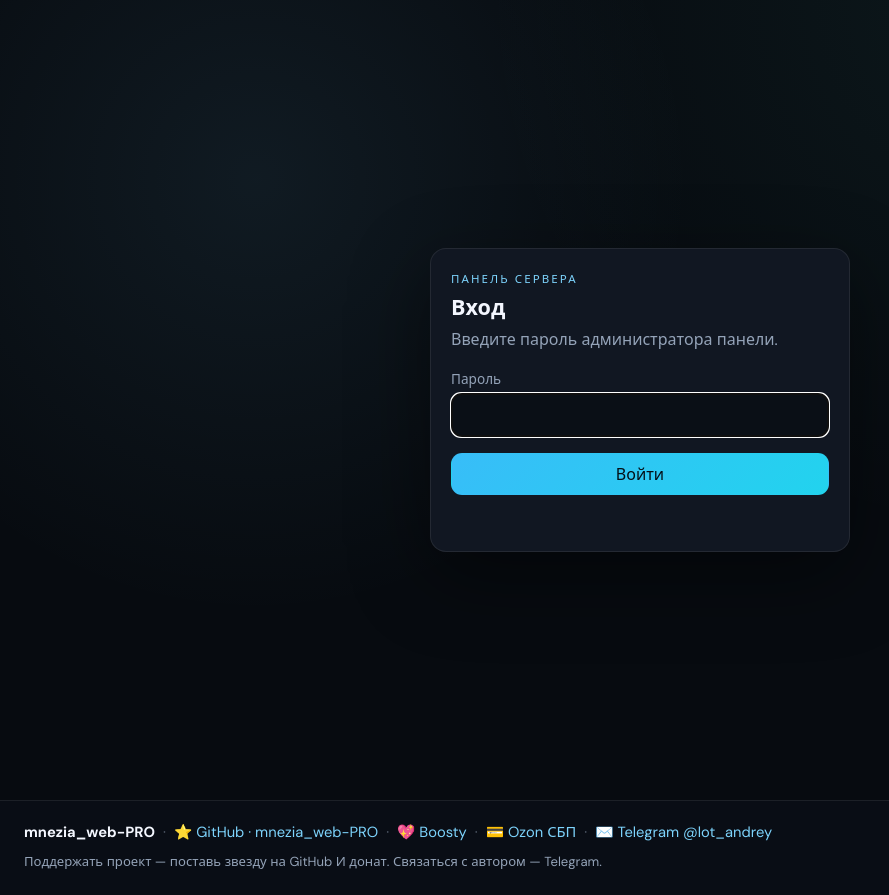
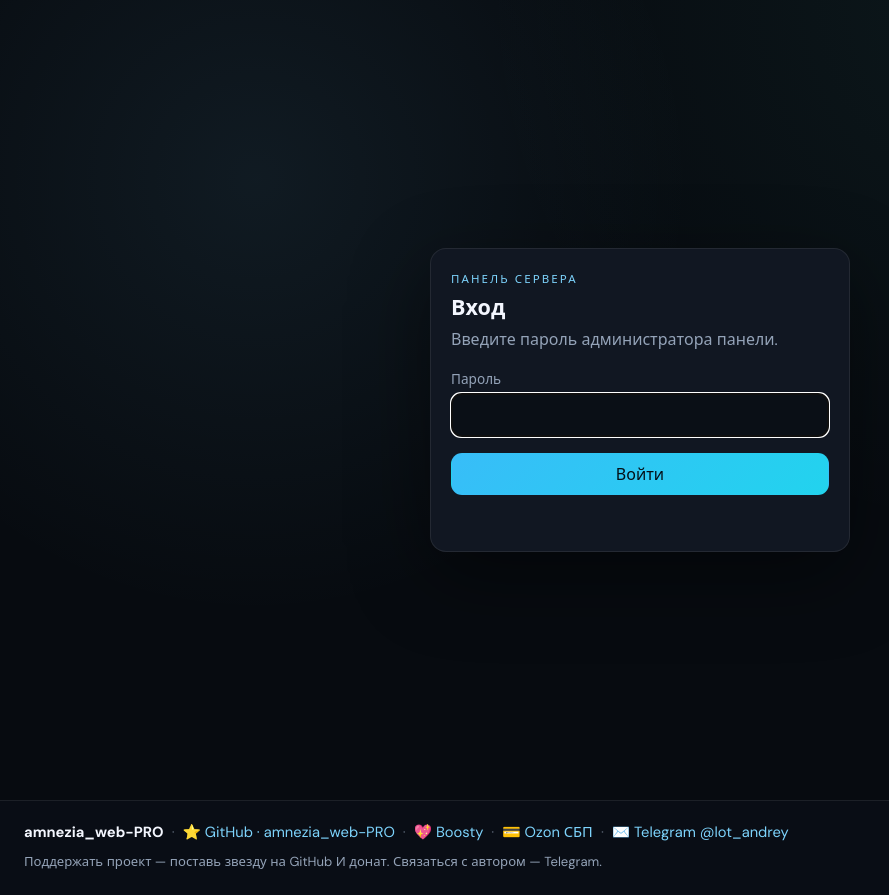
Before and after one commit to andrey271192/amnezia_web-PRO, a website: page public/index.html in a window 1280 px wide. Shown: the whole page, without its empty margins (0-889 px from the left). Drawn offline with Linux system fonts and the light colour scheme; no server answers.

Commit message:
fix: correct repo slug amnezia_web-PRO (not mnezia)
URLs and default GITHUB_REPO must match github.com/andrey271192/amnezia_web-PRO.

Co-authored-by: Cursor <cursoragent@cursor.com>

```diff
--- a/package.json
+++ b/package.json
@@ -2,11 +2,11 @@
   "name": "amnezia-admin",
   "version": "1.1.7",
   "private": true,
-  "description": "mnezia_web-PRO — веб-панель AmneziaWG: несколько инстансов, WARP, каскад/Endpoint, экспорт .conf (Docker)",
+  "description": "amnezia_web-PRO — веб-панель AmneziaWG: несколько инстансов, WARP, каскад/Endpoint, экспорт .conf (Docker)",
   "license": "MIT",
   "repository": {
     "type": "git",
-    "url": "https://github.com/andrey271192/mnezia_web-PRO.git"
+    "url": "https://github.com/andrey271192/amnezia_web-PRO.git"
   },
   "type": "module",
   "scripts": {
--- a/public/index.html
+++ b/public/index.html
@@ -185,9 +185,9 @@
 
   <footer class="support-footer">
     <div class="support-line">
-      <strong class="support-title">mnezia_web-PRO</strong>
+      <strong class="support-title">amnezia_web-PRO</strong>
       <span class="support-sep" aria-hidden="true">·</span>
-      <a href="https://github.com/andrey271192/mnezia_web-PRO" target="_blank" rel="noopener noreferrer">⭐ GitHub · mnezia_web-PRO</a>
+      <a href="https://github.com/andrey271192/amnezia_web-PRO" target="_blank" rel="noopener noreferrer">⭐ GitHub · amnezia_web-PRO</a>
       <span class="support-sep" aria-hidden="true">·</span>
       <a href="https://boosty.to/andrey27/donate" target="_blank" rel="noopener noreferrer">💖 Boosty</a>
       <span class="support-sep" aria-hidden="true">·</span>
```
Also changed, not shown: README.md, 1 other file.
